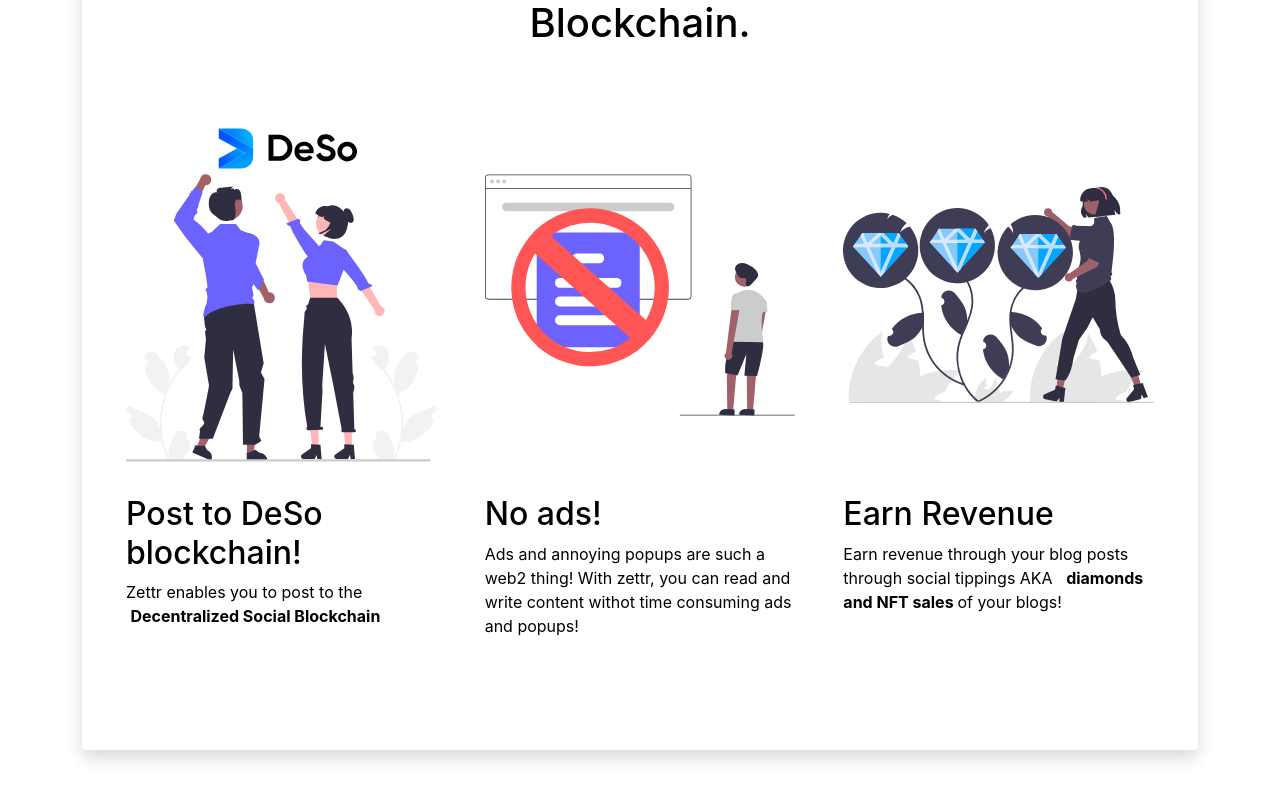
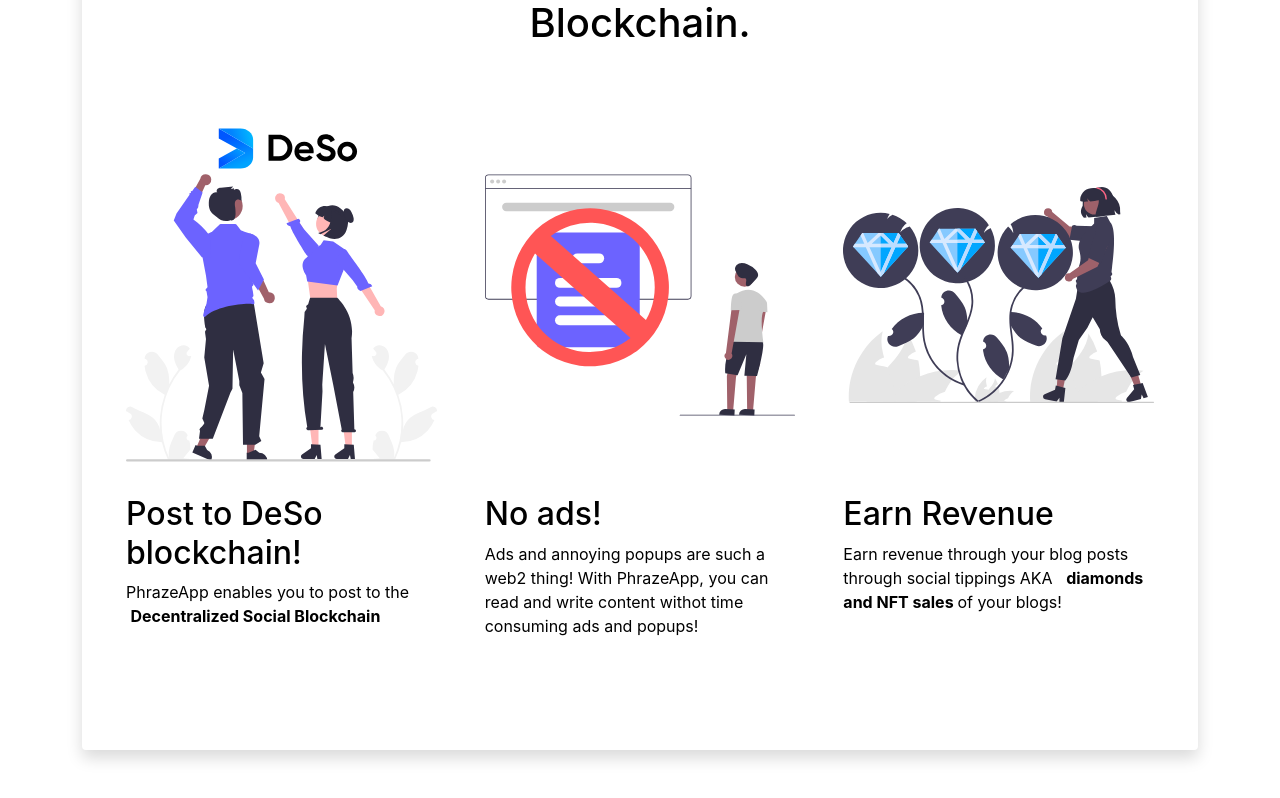
Before and after one commit to Nemesis-AS/phraze-app, a React (Create React App) app: page / in a window 1280 px wide. Shown: the part 665-1463 px from the top of the page. Built offline with nearby package versions, Linux system fonts and the light colour scheme.

Commit message:
Changed Name

```diff
--- a/package.json
+++ b/package.json
@@ -1,5 +1,5 @@
 {
-  "name": "zettr",
+  "name": "phraze-app",
   "version": "0.1.0",
   "private": true,
   "dependencies": {
--- a/src/components/LandingPage/Landing.js
+++ b/src/components/LandingPage/Landing.js
@@ -55,7 +55,7 @@
                   <div className='container'>
                     <h2>Post to DeSo blockchain!</h2>
                     <p>
-                      Zettr enables you to post to the &nbsp;
+                      PhrazeApp enables you to post to the &nbsp;
                       <strong>Decentralized Social Blockchain </strong>
                     </p>
                   </div>
@@ -71,7 +71,7 @@
                   <div className='container'>
                     <h2>No ads!</h2>
                     <p>
-                      Ads and annoying popups are such a web2 thing! With zettr,
+                      Ads and annoying popups are such a web2 thing! With PhrazeApp,
                       you can read and write content withot time consuming ads and popups!
                     </p>
                   </div>
```
Also changed, not shown: 1 other file (tests, documents, lock files or other folders).
